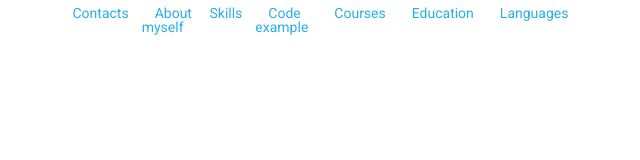
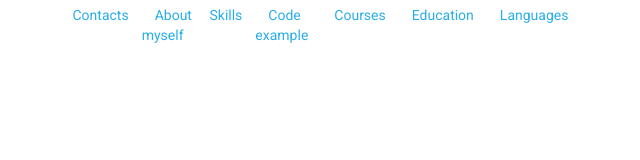
Before and after one commit to Anna-Manuilova/rsschool-cv, a plain HTML site: page index.html in a window 1280 px wide. Shown: the top 160 px of the page, without its empty margins (330-970 px from the left). Drawn offline with Linux system fonts and the light colour scheme.

Commit message:
feat: make some changes in header

```diff
--- a/style.css
+++ b/style.css
@@ -109,14 +109,23 @@ h6 {
     margin: 0px auto;
   }
 
+  header {
+    position: absolute;
+    width: 100%;
+    top: 0;
+    left: 0;
+    z-index: 50;
+  }
+
   .header__container {
     display: flex;
-    min-height: 40px;
+    min-height: 50px;
     align-items: center;
   }
 
   .header__menu {
     flex: 1 1 auto;
+    line-height: 20px;
   }
 
   .menu {
```
